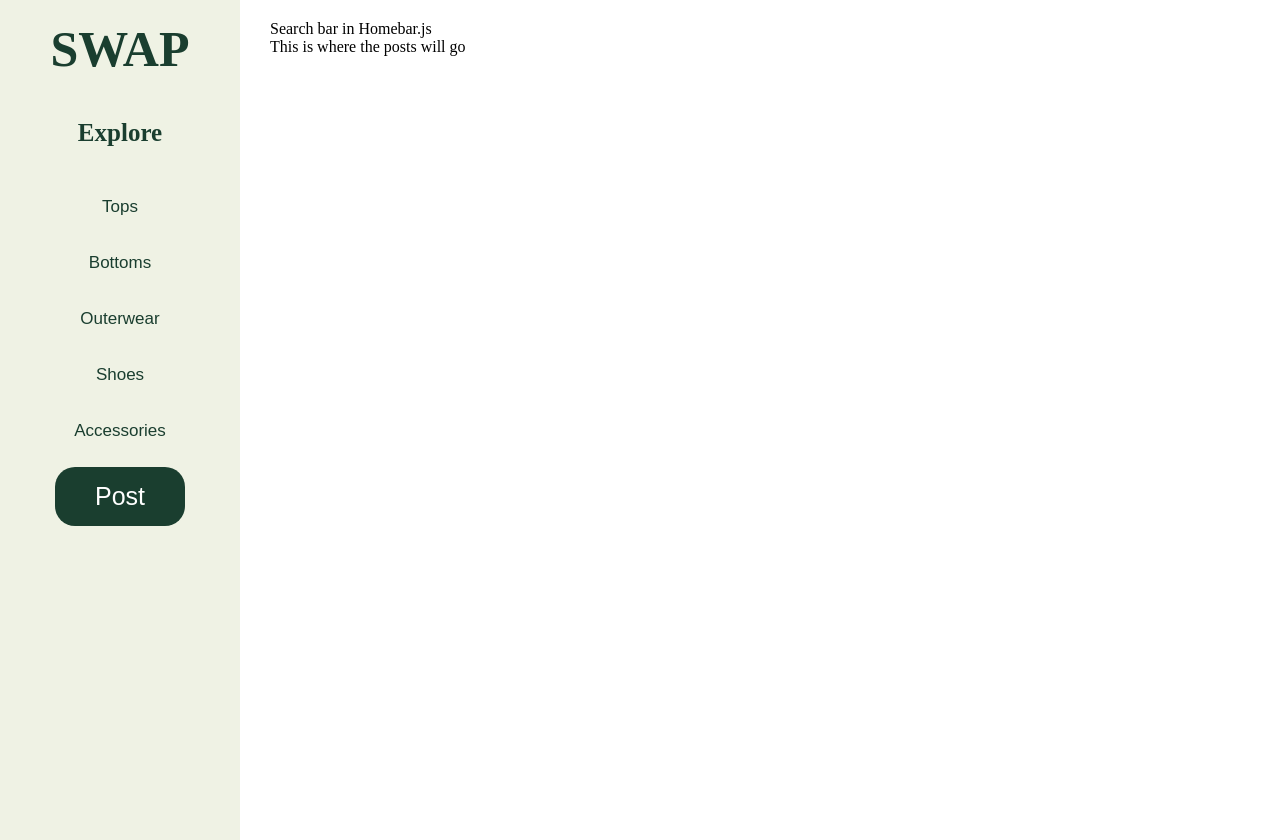
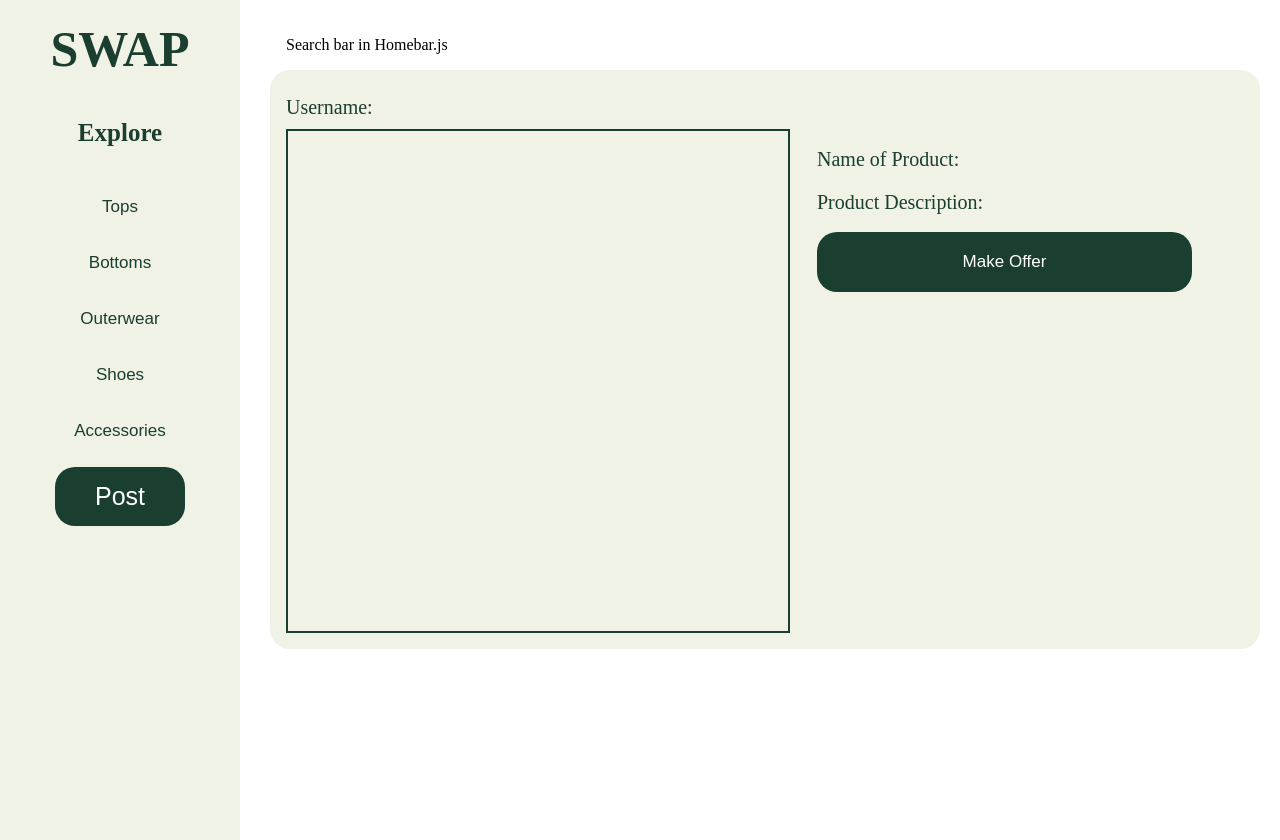
Before and after one commit to isba1/SWAP, a React (Create React App) app in the folder client/: page /home in a window 1280 px wide. Built offline with nearby package versions, Linux system fonts and the light colour scheme.

Commit message:
Adding Basic UI

```diff
--- a/client/src/Home/components/HomePosts.js
+++ b/client/src/Home/components/HomePosts.js
@@ -2,8 +2,20 @@ import React from "react";
 import "./homescreen.css";
 
 function HomePosts(){
-    return (<div>
-        This is where the posts will go
+    return (<div className="postcontainer">
+            <div className="postrow">
+                <div className="postleft">
+                    <div className="font">Username:</div>
+                    <div className="coloredsquare"></div>
+                </div>
+                <div className="postright">
+                    <div className="tempcontainer">
+                        <div className="font">Name of Product:</div>
+                        <div className="font">Product Description:</div>
+                        <button>Make Offer</button>
+                    </div>
+                </div>
+        </div>
     </div>)
 }
 
--- a/client/src/Home/components/Homebar.js
+++ b/client/src/Home/components/Homebar.js
@@ -2,7 +2,7 @@ import React from "react";
 import "./homescreen.css";
 
 function HomeBar(){
-    return(<div>
+    return(<div className="navbar">
         Search bar in Homebar.js
     </div>)
 }
--- a/client/src/Home/components/homescreen.css
+++ b/client/src/Home/components/homescreen.css
@@ -60,3 +60,60 @@ body{
     font-size: 17px;
     margin: 0.5rem 0;
 }
+
+.navbar{
+    display: flex;
+    justify-content: left;
+    margin: 1rem;
+}
+
+.postcontainer{
+    background-color: #EFF2E4;
+    display: flex;
+    padding: 1rem;
+    border-radius: 20px;
+}
+
+.coloredsquare{
+    width: 500px;
+    height: 500px;
+    background-color: transparent;
+    border: 2px solid #1A3E2F;
+    flex-grow: 1;
+}
+
+.font{
+    font-size: 20px;
+    padding: 10px;
+    padding-left: 0;
+    color: #1A3E2F;
+}
+
+.postrow{
+    display: flex;
+    justify-content: space-between;
+    width: 100%;
+}
+
+.postleft{
+    flex: 1;
+    display: flex;
+    justify-content: center;
+    width: 50%;
+    flex-direction: column;
+    text-align: left;
+}
+
+.postright{
+    padding: 20px;
+    justify-content: center;
+    align-items: center;
+    width: 50%;
+}
+
+.tempcontainer {
+    display: flex;
+    flex-direction: column;
+    align-items: left;
+    margin: 2rem;
+}
```
